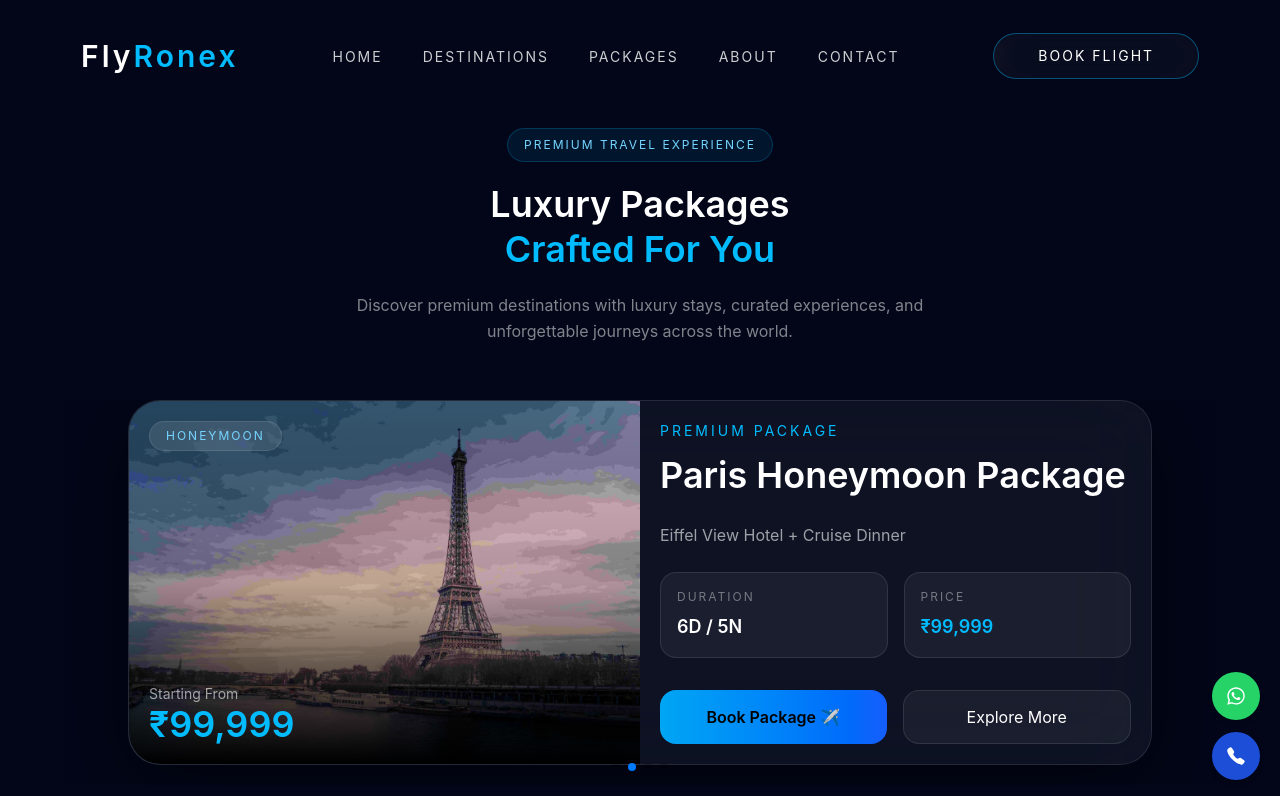
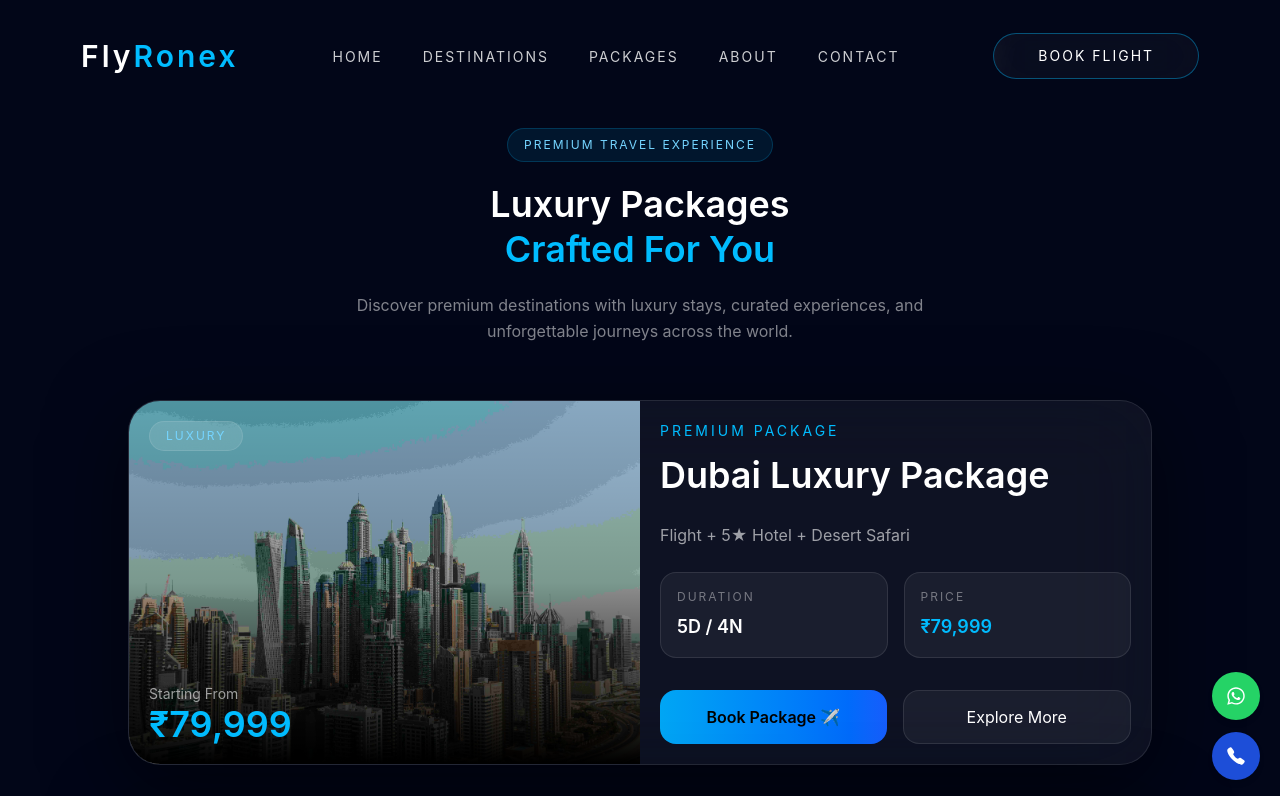
Before and after one commit to shashiyadav1790/Flyronex, a React (Vite) app: page /packages in a window 1280 px wide. Shown: the top 796 px of the page. Built offline with nearby package versions, Linux system fonts and the light colour scheme.

Commit message:
re-style packages

```diff
--- a/src/sections/Packages/Packages.jsx
+++ b/src/sections/Packages/Packages.jsx
@@ -1,15 +1,10 @@
 import { useNavigate } from "react-router-dom";
-
-import { Swiper, SwiperSlide } from "swiper/react";
-import { Pagination, Autoplay } from "swiper/modules";
-
 import dubaiImg from "../../assets/destinations/dubai.webp";
 import parisImg from "../../assets/destinations/paris.webp";
 import maldivesImg from "../../assets/destinations/maldives.webp";
 import londonImg from "../../assets/destinations/london.webp";
 
-import "swiper/css";
-import "swiper/css/pagination";
+
 
 export default function Packages() {
   const navigate = useNavigate();
@@ -83,33 +78,16 @@ export default function Packages() {
 
       </section>
 
-      {/* SWIPER */}
-      <section className="pb-24 flex justify-center px-4">
 
-        <div className="w-full max-w-6xl">
+      <div className="space-y-8">
+  {packages.map((item, i) => (
+    <div key={i} className="flex justify-center">
 
-          <Swiper
-            modules={[Pagination, Autoplay]}
-            spaceBetween={30}
-            slidesPerView={1}
-            centeredSlides={true}
-            loop={true}
-            pagination={{ clickable: true }}
-            autoplay={{
-              delay: 2500,
-              disableOnInteraction: false,
-              pauseOnMouseEnter: true,
-            }}
-            speed={1000}
-            grabCursor={true}
-            className="w-full"
-          >
+      {/* YAHAN SWIPERSLIDE KE ANDAR WALA PURA CARD
+          BINA EK BHI CLASS CHANGE KIYE PASTE KARO */}
 
-            {packages.map((item, i) => (
 
-              <SwiperSlide key={i}>
-
-                <div className="flex justify-center">
+          <div className="flex justify-center">
 
                   <div
                     className="
@@ -265,15 +243,17 @@ export default function Packages() {
 
                 </div>
 
-              </SwiperSlide>
+    </div>
+  ))}
+</div>
 
-            ))}
 
-          </Swiper>
 
-        </div>
 
-      </section>
+
+
+
+
 
       {/* OFFERS */}
       <section className="pb-24 px-4">
```
